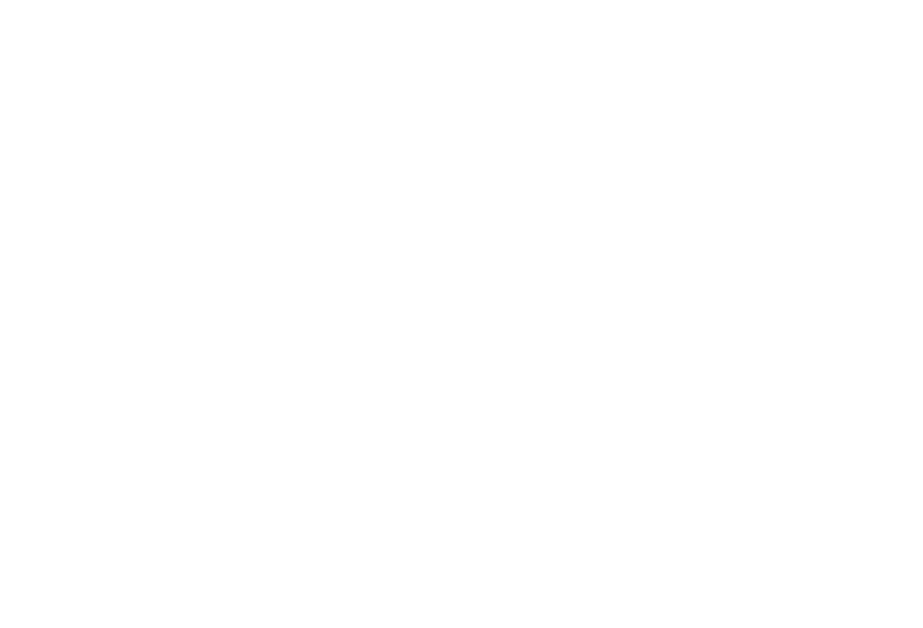
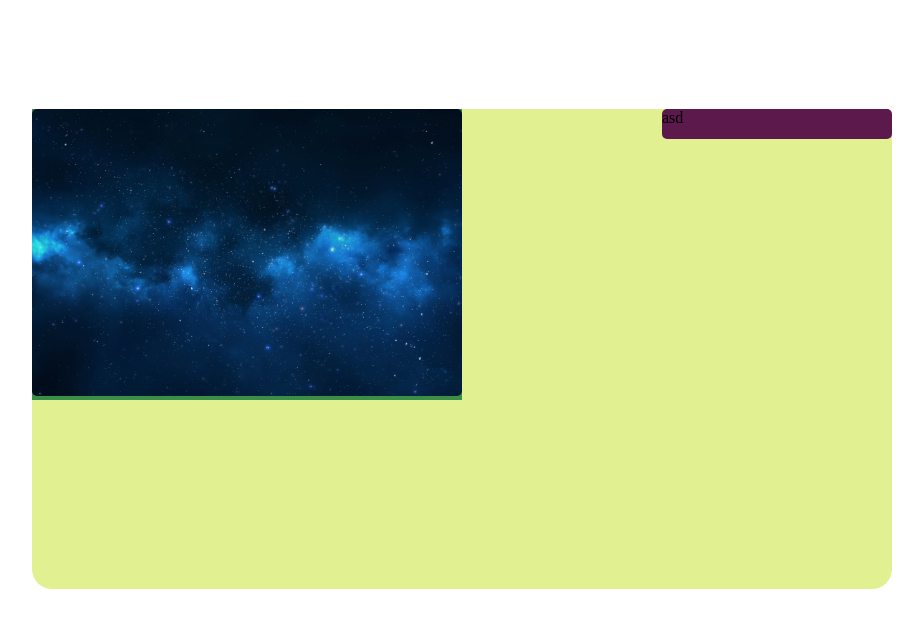
Before and after one commit to Laurisdid/7_login, a website: page index.html in a window 1280 px wide. Shown: the whole page, without its empty margins (208-1131 px from the left). Drawn offline with Linux system fonts and the light colour scheme.

Commit message:
Horizontally and vertically

```diff
--- a/index.html
+++ b/index.html
@@ -5,8 +5,16 @@
     <meta http-equiv="X-UA-Compatible" content="IE=edge">
     <meta name="viewport" content="width=device-width, initial-scale=1.0">
     <title>Document</title>
+    <link rel="stylesheet" href="./main.css" />
 </head>
 <body>
-
+    <div id="centerbox">
+        <div id="boxright">
+            asd
+        </div>
+        <div id="boxleft">
+            <img id="imgbox" src="IMG/space.jpg" alt="img" />
+        </div>
+    </div>
 </body>
 </html>
--- /dev/null
+++ b/main.css
@@ -0,0 +1,32 @@
+#centerbox{
+    display: inline-block;
+    width: 60%;
+    background: rgb(225, 240, 145);
+    border-radius: 20px;
+    min-width: 860px;
+    min-height: 480px;
+    margin-left: calc(50% - 400px);
+    margin-top: 8%;
+    border-radius: 20px;
+
+}
+#boxright{
+    float: right;
+    width: 25%;
+    background: rgb(92, 25, 75);
+    border-radius: 5px;
+    min-width: 230px;
+    min-height: 30px;
+    ;
+}
+#boxleft{
+    float: left;
+    width: 50%;
+    background: rgb(58, 143, 72);
+}
+#imgbox{
+    height: 100%;
+    min-width: 360px;
+    border-radius: 5px;
+    width:100%;
+}
```
